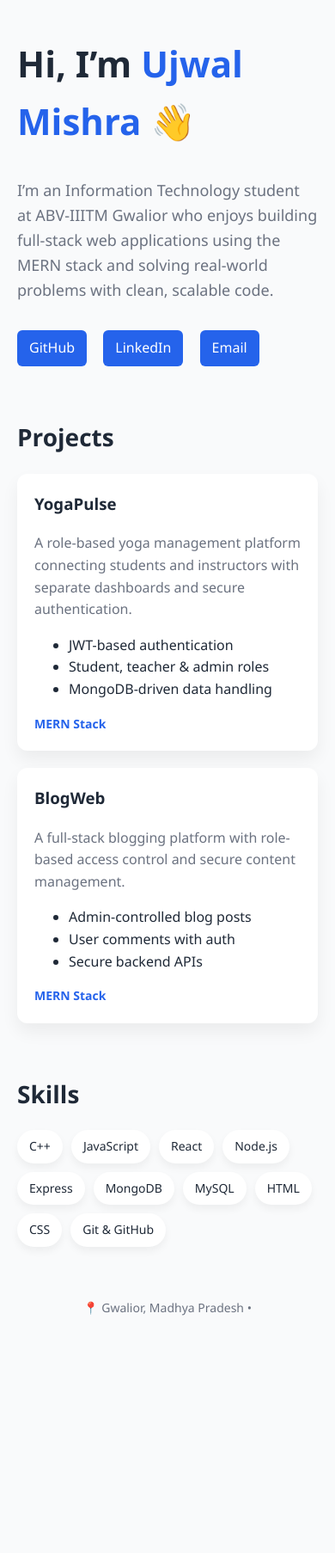
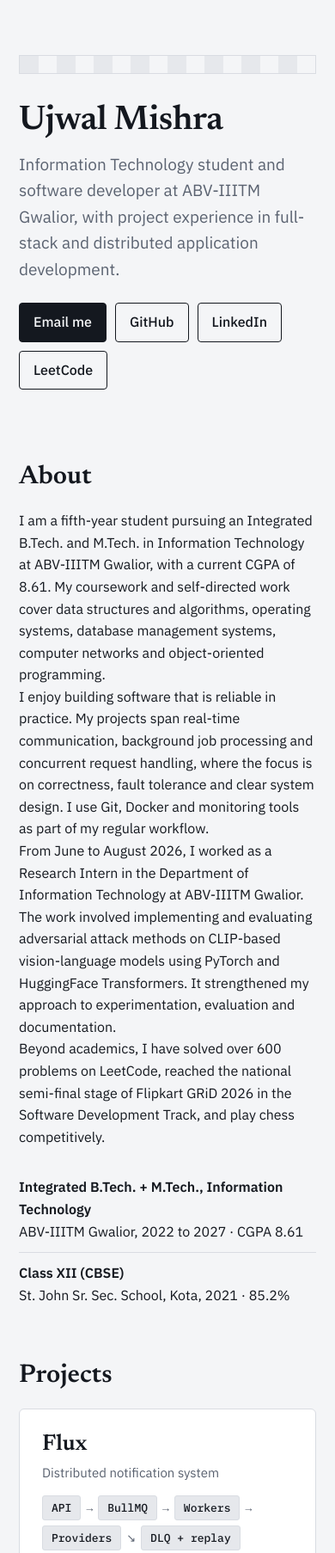
Before and after one commit to Ujwalmishra1210/Ujwalmishra1210.github.io, a plain HTML site: page index.html in a window 390 px wide. Shown: the top 1806 px of the page at 86% size. Before the commit the page ends 1592 px from the top, so only its background shows below. Drawn offline with Linux system fonts and the light colour scheme.

Commit message:
Updated PortFolio

```diff
--- a/index.html
+++ b/index.html
@@ -1,216 +1,156 @@
 <!DOCTYPE html>
 <html lang="en">
 <head>
-  <meta charset="UTF-8" />
-  <title>Ujwal Mishra | Portfolio</title>
-  <meta name="viewport" content="width=device-width, initial-scale=1.0">
+<meta charset="UTF-8">
+<meta name="viewport" content="width=device-width, initial-scale=1, viewport-fit=cover">
+<title>Ujwal Mishra | Portfolio</title>
+<meta name="description" content="Portfolio of Ujwal Mishra, Information Technology student at ABV-IIITM Gwalior, featuring software development projects and technical background.">
+<link rel="preconnect" href="https://fonts.googleapis.com">
+<link rel="preconnect" href="https://fonts.gstatic.com" crossorigin>
+<link href="https://fonts.googleapis.com/css2?family=Newsreader:opsz,wght@6..72,500;6..72,600&family=IBM+Plex+Sans:wght@400;500;600&family=IBM+Plex+Mono:wght@400;500&display=swap" rel="stylesheet">
+<style>
+:root{--bg:#f4f5f7;--surface:#fff;--ink:#14181f;--muted:#5a6270;--line:#d9dce2;--accent:#1f4fd8;--sq:#e6e8ec}
+@media (prefers-color-scheme:dark){:root{--bg:#0f131b;--surface:#161b25;--ink:#e8eaee;--muted:#9aa3b2;--line:#272e3b;--accent:#7aa2ff;--sq:#1a2030}}
+*{box-sizing:border-box}
+html{scroll-behavior:smooth}
+body{margin:0;background:var(--bg);color:var(--ink);font:16px/1.6 "IBM Plex Sans",system-ui,sans-serif}
+a{color:var(--accent)}
+:focus-visible{outline:2px solid var(--accent);outline-offset:3px}
+.wrap{max-width:900px;margin:0 auto;padding:0 22px}
+.hero{padding:64px 0 36px}
+.board{display:grid;grid-template-columns:repeat(16,1fr);height:22px;margin-bottom:34px;border:1px solid var(--line)}
+.board i{background:var(--sq)}
+.board i:nth-child(even){background:transparent}
+h1{font:600 clamp(40px,7vw,66px)/1.05 "Newsreader",Georgia,serif;margin:0 0 14px;letter-spacing:-.01em}
+.role{font-size:19px;color:var(--muted);max-width:620px;margin:0 0 24px}
+.links{display:flex;flex-wrap:wrap;gap:10px}
+.links a{padding:9px 16px;border:1px solid var(--ink);border-radius:4px;color:var(--ink);text-decoration:none;font-weight:500}
+.links a.primary{background:var(--ink);color:var(--bg)}
+.links a:hover{border-color:var(--accent)}
+section{padding:48px 0 4px}
+h2{font:600 30px/1.2 "Newsreader",Georgia,serif;margin:0 0 20px}
+.lead{max-width:660px;margin:0}
+.project{background:var(--surface);border:1px solid var(--line);border-radius:6px;padding:26px;margin-bottom:22px}
+.project h3{font:600 26px/1.2 "Newsreader",Georgia,serif;margin:0 0 4px}
+.tag{color:var(--muted);margin:0 0 14px;font-size:15px}
+.flow{display:flex;flex-wrap:wrap;align-items:center;gap:6px;margin:0 0 16px;font:500 13px/1 "IBM Plex Mono",monospace}
+.flow span{padding:7px 10px;background:var(--sq);border:1px solid var(--line);border-radius:3px}
+.flow b{color:var(--muted);font-weight:400}
+.project ul{margin:0 0 16px;padding-left:18px}
+.project li{margin-bottom:8px;font-size:15px}
+.stack{color:var(--accent);font-size:14px;font-weight:500;margin:0 0 12px}
+.go{font-weight:500;font-size:15px}
+.skills{border:1px solid var(--line);border-radius:6px;background:var(--surface)}
+.skills div{padding:14px 20px;border-bottom:1px solid var(--line);display:grid;grid-template-columns:150px 1fr;gap:12px}
+.skills div:last-child{border:0}
+.skills b{font-size:14px}
+.skills span{color:var(--muted);font-size:15px}
+@media (max-width:600px){.skills div{grid-template-columns:1fr;gap:0}}
+.facts{list-style:none;margin:0;padding:0}
+.facts li{padding:11px 0;border-bottom:1px solid var(--line)}
+.facts li:last-child{border:0}
+footer{padding:44px 0 40px;color:var(--muted);font-size:14px}
+</style>
+</head>
+<body>
 
-  <style>
-    :root {
-      --primary: #2563eb;
-      --bg: #f9fafb;
-      --card: #ffffff;
-      --text: #1f2937;
-      --muted: #6b7280;
-    }
+<header class="hero"><div class="wrap">
+  <div class="board" aria-hidden="true"><i></i><i></i><i></i><i></i><i></i><i></i><i></i><i></i><i></i><i></i><i></i><i></i><i></i><i></i><i></i><i></i></div>
+  <h1>Ujwal Mishra</h1>
+  <p class="role">Information Technology student and software developer at ABV-IIITM Gwalior, with project experience in full-stack and distributed application development.</p>
+  <div class="links">
+    <a class="primary" href="mailto:mishraujwal105@gmail.com">Email me</a>
+    <a href="https://github.com/Ujwalmishra1210" target="_blank" rel="noopener">GitHub</a>
+    <a href="https://www.linkedin.com/in/ujwal-mishra-266974251/" target="_blank" rel="noopener">LinkedIn</a>
+    <a href="https://leetcode.com/u/UjwalMishra/" target="_blank" rel="noopener">LeetCode</a>
+  </div>
+</div></header>
 
-    * {
-      box-sizing: border-box;
-    }
+<main class="wrap">
 
-    body {
-      margin: 0;
-      font-family: "Segoe UI", system-ui, sans-serif;
-      background: var(--bg);
-      color: var(--text);
-      line-height: 1.6;
-    }
+<section id="about">
+  <h2>About</h2>
+  <p class="lead">I am a fifth-year student pursuing an Integrated B.Tech. and M.Tech. in Information Technology at ABV-IIITM Gwalior, with a current CGPA of 8.61. My coursework and self-directed work cover data structures and algorithms, operating systems, database management systems, computer networks and object-oriented programming.</p>
+  <p class="lead">I enjoy building software that is reliable in practice. My projects span real-time communication, background job processing and concurrent request handling, where the focus is on correctness, fault tolerance and clear system design. I use Git, Docker and monitoring tools as part of my regular workflow.</p>
+  <p class="lead">From June to August 2026, I worked as a Research Intern in the Department of Information Technology at ABV-IIITM Gwalior. The work involved implementing and evaluating adversarial attack methods on CLIP-based vision-language models using PyTorch and HuggingFace Transformers. It strengthened my approach to experimentation, evaluation and documentation.</p>
+  <p class="lead">Beyond academics, I have solved over 600 problems on LeetCode, reached the national semi-final stage of Flipkart GRiD 2026 in the Software Development Track, and play chess competitively.</p>
+  <ul class="facts" style="margin-top:22px">
+    <li><b>Integrated B.Tech. + M.Tech., Information Technology</b><br>ABV-IIITM Gwalior, 2022 to 2027 · CGPA 8.61</li>
+    <li><b>Class XII (CBSE)</b><br>St. John Sr. Sec. School, Kota, 2021 · 85.2%</li>
+  </ul>
+</section>
 
-    .container {
-      max-width: 1100px;
-      margin: auto;
-      padding: 40px 20px;
-    }
+<section id="projects">
+  <h2>Projects</h2>
 
-    /* HERO */
-    .hero {
-      display: flex;
-      flex-direction: column;
-      gap: 15px;
-      margin-bottom: 60px;
-    }
+  <article class="project">
+    <h3>Flux</h3>
+    <p class="tag">Distributed notification system</p>
+    <div class="flow" aria-label="Architecture"><span>API</span><b>→</b><span>BullMQ</span><b>→</b><span>Workers</span><b>→</b><span>Providers</span><b>↘</b><span>DLQ + replay</span></div>
+    <ul>
+      <li>Fault-tolerant delivery against provider failures: backoff retries, a Dead Letter Queue and a replay endpoint for failed notifications.</li>
+      <li>Idempotent workers using Redis locks, atomic status claims and a per-channel circuit breaker.</li>
+      <li>Prometheus and Grafana monitor throughput and queue health; API and workers run as separate Docker Compose services.</li>
+    </ul>
+    <p class="stack">Node.js, Express, PostgreSQL, Redis, BullMQ, Docker</p>
+    <a class="go" href="https://github.com/Ujwalmishra1210/flux" target="_blank" rel="noopener">View source on GitHub</a>
+  </article>
 
-    .hero h1 {
-      font-size: 42px;
-      margin: 0;
-    }
+  <article class="project">
+    <h3>Ride Matching Engine</h3>
+    <p class="tag">Real-time ride dispatch</p>
+    <div class="flow" aria-label="Architecture"><span>Rider request</span><b>→</b><span>Redis GEO</span><b>→</b><span>Atomic reserve</span><b>→</b><span>WebSocket offer</span><b>→</b><span>Accept / fallback</span></div>
+    <ul>
+      <li>Finds nearby drivers with Redis GEO queries and reserves them atomically, falling back to the next driver on reject or timeout.</li>
+      <li>Prevents double-booking with Redis optimistic locking (WATCH/MULTI/EXEC) and duplicate dispatch with a token-guarded per-ride lock (SET NX + TTL). Verified with custom concurrency tests.</li>
+      <li>WebSocket offer/accept flow with timeouts and a live React dashboard fed by an event bus.</li>
+    </ul>
+    <p class="stack">Node.js, Redis, WebSockets, React</p>
+    <a class="go" href="https://github.com/Ujwalmishra1210/ride-matching-engine" target="_blank" rel="noopener">View source on GitHub</a>
+  </article>
 
-    .hero span {
-      color: var(--primary);
-    }
+  <article class="project">
+    <h3>ChatFlow</h3>
+    <p class="tag">Full-stack real-time chat</p>
+    <div class="flow" aria-label="Architecture"><span>React client</span><b>⇄</b><span>Socket.IO</span><b>⇄</b><span>Express</span><b>→</b><span>MongoDB</span></div>
+    <ul>
+      <li>Event-driven messaging over Socket.IO for instant delivery between clients.</li>
+      <li>Online/offline presence, live typing indicators, read receipts and message deletion that syncs across all connected clients.</li>
+      <li>JWT authentication, Mongoose persistence and a responsive UI built with React Hooks and Styled-Components.</li>
+    </ul>
+    <p class="stack">React, Node.js, Express, MongoDB, Socket.IO</p>
+    <a class="go" href="https://github.com/Ujwalmishra1210/ChatFlow" target="_blank" rel="noopener">View source on GitHub</a>
+  </article>
+</section>
 
-    .hero p {
-      font-size: 18px;
-      max-width: 700px;
-      color: var(--muted);
-    }
+<section>
+  <h2>Skills</h2>
+  <div class="skills">
+    <div><b>Languages</b><span>C++, JavaScript, SQL</span></div>
+    <div><b>Frontend</b><span>React, HTML, CSS</span></div>
+    <div><b>Backend</b><span>Node.js, Express.js, REST APIs, BullMQ</span></div>
+    <div><b>Databases</b><span>PostgreSQL, MongoDB, MySQL, Redis</span></div>
+    <div><b>Tools</b><span>Git, Docker, Docker Compose, Postman, Prometheus, Grafana</span></div>
+    <div><b>Core CS</b><span>DSA, Operating Systems, DBMS, Computer Networks, OOPs</span></div>
+  </div>
+</section>
 
-    .links a {
-      display: inline-block;
-      margin-right: 15px;
-      padding: 8px 14px;
-      border-radius: 6px;
-      background: var(--primary);
-      color: white;
-      text-decoration: none;
-      font-weight: 500;
-    }
+<section>
+  <h2>Highlights</h2>
+  <ul class="facts">
+    <li>National semi-finalist, Flipkart GRiD 2026 (Software Development Track)</li>
+    <li>600+ problems solved on LeetCode</li>
+    <li>Research Intern, Department of Information Technology, ABV-IIITM Gwalior (June to August 2026)</li>
+    <li>Chess: rapid rating above 2000 on Chess.com</li>
+  </ul>
+</section>
 
-    /* SECTION */
-    section {
-      margin-bottom: 60px;
-    }
+<section id="contact">
+  <h2>Contact</h2>
+  <p class="lead">Open to internship and full-time opportunities in software development.<br><a href="mailto:mishraujwal105@gmail.com">mishraujwal105@gmail.com</a> · Gwalior, Madhya Pradesh</p>
+</section>
 
-    section h2 {
-      font-size: 28px;
-      margin-bottom: 20px;
-    }
-
-    /* PROJECTS */
-    .projects {
-      display: grid;
-      grid-template-columns: repeat(auto-fit, minmax(280px, 1fr));
-      gap: 20px;
-    }
-
-    .card {
-      background: var(--card);
-      border-radius: 12px;
-      padding: 20px;
-      box-shadow: 0 10px 20px rgba(0,0,0,0.06);
-      transition: transform 0.2s ease;
-    }
-
-    .card:hover {
-      transform: translateY(-5px);
-    }
-
-    .card h3 {
-      margin-top: 0;
-    }
-
-    .card p {
-      color: var(--muted);
-    }
-
-    .tech {
-      margin-top: 10px;
-      font-size: 14px;
-      color: var(--primary);
-      font-weight: 600;
-    }
-
-    /* SKILLS */
-    .skills {
-      display: flex;
-      flex-wrap: wrap;
-      gap: 10px;
-    }
-
-    .skill {
-      background: white;
-      padding: 8px 14px;
-      border-radius: 999px;
-      font-size: 14px;
-      box-shadow: 0 5px 10px rgba(0,0,0,0.05);
-    }
-
-    /* FOOTER */
-    footer {
-      text-align: center;
-      color: var(--muted);
-      font-size: 14px;
-      padding-bottom: 20px;
-    }
-  </style>
-</head>
-
-<body>
-  <div class="container">
-
-    <!-- HERO -->
-    <div class="hero">
-      <h1>Hi, I’m <span>Ujwal Mishra</span> 👋</h1>
-      <p>
-        I’m an Information Technology student at ABV-IIITM Gwalior who enjoys
-        building full-stack web applications using the MERN stack and solving
-        real-world problems with clean, scalable code.
-      </p>
-      <div class="links">
-        <a href="https://github.com/Ujwalmishra1210" target="_blank">GitHub</a>
-        <a href="https://www.linkedin.com/in/ujwal-mishra-266974251/" target="_blank">LinkedIn</a>
-        <a href="mailto:mishraujwal105@gmail.com">Email</a>
-      </div>
-    </div>
-
-    <!-- PROJECTS -->
-    <section>
-      <h2>Projects</h2>
-      <div class="projects">
-
-        <div class="card">
-          <h3>YogaPulse</h3>
-          <p>
-            A role-based yoga management platform connecting students and
-            instructors with separate dashboards and secure authentication.
-          </p>
-          <ul>
-            <li>JWT-based authentication</li>
-            <li>Student, teacher & admin roles</li>
-            <li>MongoDB-driven data handling</li>
-          </ul>
-          <div class="tech">MERN Stack</div>
-        </div>
-
-        <div class="card">
-          <h3>BlogWeb</h3>
-          <p>
-            A full-stack blogging platform with role-based access control and
-            secure content management.
-          </p>
-          <ul>
-            <li>Admin-controlled blog posts</li>
-            <li>User comments with auth</li>
-            <li>Secure backend APIs</li>
-          </ul>
-          <div class="tech">MERN Stack</div>
-        </div>
-
-      </div>
-    </section>
-
-    <!-- SKILLS -->
-    <section>
-      <h2>Skills</h2>
-      <div class="skills">
-        <div class="skill">C++</div>
-        <div class="skill">JavaScript</div>
-        <div class="skill">React</div>
-        <div class="skill">Node.js</div>
-        <div class="skill">Express</div>
-        <div class="skill">MongoDB</div>
-        <div class="skill">MySQL</div>
-        <div class="skill">HTML</div>
-        <div class="skill">CSS</div>
-        <div class="skill">Git & GitHub</div>
-      </div>
-    </section>
-
-    <!-- FOOTER -->
-    <footer>
-      📍 Gwalior, Madhya Pradesh •
-    </footer>
-
-  </div>
+</main>
+<footer><div class="wrap">© 2026 Ujwal Mishra</div></footer>
 </body>
 </html>
```
